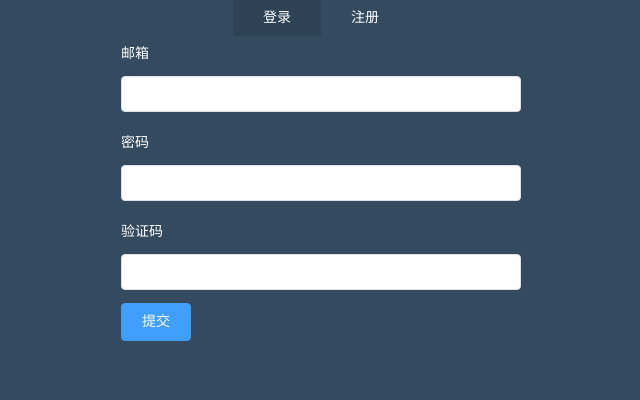
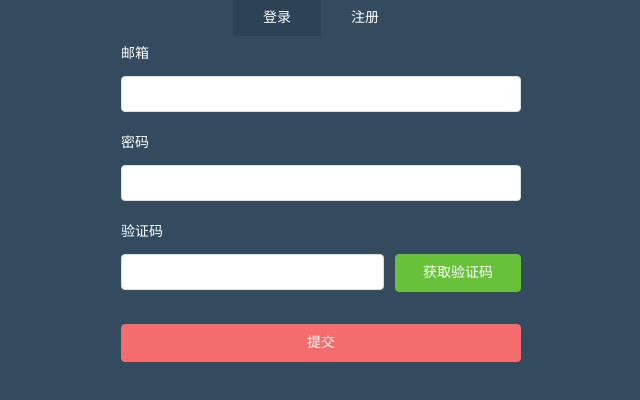
Before and after one commit to uxin1001/vue-admin, a Vue app: page /#/login in a window 1280 px wide. Shown: the top 400 px of the page, without its empty margins (319-959 px from the left). Built offline with nearby package versions, Linux system fonts and the light colour scheme.

Commit message:
增加登录验证

```diff
--- a/src/main.js
+++ b/src/main.js
@@ -4,6 +4,7 @@ import router from './router'
 import store from './store'
 import ElementUI from 'element-ui';
 import 'element-ui/lib/theme-chalk/index.css';
+
 
 Vue.use(ElementUI);
 Vue.config.productionTip = false
--- a/src/views/login/index.vue
+++ b/src/views/login/index.vue
@@ -18,22 +18,39 @@
         class="login-from"
         size="medium"
       >
-        <el-form-item prop="pass" class="item-from">
+        <el-form-item prop="username" class="item-from">
           <label>邮箱</label>
-          <el-input type="password" v-model="ruleForm.pass" autocomplete="off"></el-input>
+          <el-input type="text" v-model="ruleForm.username" autocomplete="off"></el-input>
         </el-form-item>
 
-        <el-form-item prop="checkPass" class="item-from">
+        <el-form-item prop="password" class="item-from">
           <label>密码</label>
-          <el-input type="password" v-model="ruleForm.checkPass" autocomplete="off"></el-input>
+          <el-input
+            type="password"
+            v-model="ruleForm.password"
+            autocomplete="off"
+            minlength="6"
+            maxlength="20"
+          ></el-input>
         </el-form-item>
 
-        <el-form-item prop="age" class="item-from">
+        <el-form-item prop="code" class="item-from">
           <label>验证码</label>
-          <el-input v-model.number="ruleForm.age"></el-input>
+          <el-row :gutter="11">
+            <el-col :span="16">
+              <div>
+                <el-input v-model.number="ruleForm.code" minlength="6" maxlength="6"></el-input>
+              </div>
+            </el-col>
+            <el-col :span="8">
+              <div>
+                <el-button type="success" class="block">获取验证码</el-button>
+              </div>
+            </el-col>
+          </el-row>
         </el-form-item>
         <el-form-item>
-          <el-button type="primary" @click="submitForm('ruleForm')">提交</el-button>
+          <el-button type="danger" @click="submitForm('ruleForm')" class="login-btn block">提交</el-button>
         </el-form-item>
       </el-form>
     </div>
@@ -45,37 +62,36 @@ export default {
   name: "login",
 
   data() {
-    var checkAge = (rule, value, callback) => {
-      if (!value) {
-        return callback(new Error("年龄不能为空"));
+
+    //验证用户名
+    var validateUsername = (rule, value, callback) => {
+      let reg = /^[A-Za-z0-9\u4e00-\u9fa5]+@[a-zA-Z0-9_-]+(\.[a-zA-Z0-9_-]+)+$/;
+      if (value === "") {
+        callback(new Error("请输入用户名"));
+      } else if (!reg.test(value)) {
+        callback(new Error("用户名格式有误"));
+      } else {
+        callback(); //true
       }
-      setTimeout(() => {
-        if (!Number.isInteger(value)) {
-          callback(new Error("请输入数字值"));
-        } else {
-          if (value < 18) {
-            callback(new Error("必须年满18岁"));
-          } else {
-            callback();
-          }
-        }
-      }, 1000);
     };
-    var validatePass = (rule, value, callback) => {
+    //验证密码
+    var validatePassword = (rule, value, callback) => {
+      let reg = /^(?!\D+$)(?![^a-zA-Z]+$)\S{6,20}$/;
+
       if (value === "") {
         callback(new Error("请输入密码"));
+      } else if (!reg.test(value)) {
+        callback(new Error("密码为6-20的数字加字母"));
       } else {
-        if (this.ruleForm.checkPass !== "") {
-          this.$refs.ruleForm.validateField("checkPass");
-        }
         callback();
       }
     };
-    var validatePass2 = (rule, value, callback) => {
-      if (value === "") {
-        callback(new Error("请再次输入密码"));
-      } else if (value !== this.ruleForm.pass) {
-        callback(new Error("两次输入密码不一致!"));
+    //验证验证码
+    var validateCode = (rule, value, callback) => {
+      if (value=== "") {
+        callback(new Error("请输入验证码"));
+      }else if(!Number.isInteger(value)) {
+        callback(new Error("请输入数字值"));
       } else {
         callback();
       }
@@ -86,14 +102,15 @@ export default {
         { text: "注册", current: false }
       ],
       ruleForm: {
-        pass: "",
-        checkPass: "",
-        age: ""
+        username: "",
+        password: "",
+        code: ""
       },
+      //验证规则
       rules: {
-        pass: [{ validator: validatePass, trigger: "blur" }],
-        checkPass: [{ validator: validatePass2, trigger: "blur" }],
-        age: [{ validator: checkAge, trigger: "blur" }]
+        username: [{ validator: validateUsername, trigger: "blur" }], //trigger 失去焦点触发
+        password: [{ validator: validatePassword, trigger: "blur" }],
+        code: [{ validator: validateCode, trigger: "blur" }]
       }
     };
   },
@@ -104,7 +121,9 @@ export default {
   //写函数的地方
   methods: {
     toggleMenn(data) {
-      this.menuTab.forEach((elem, index) => {
+      this.menuTab.forEach(elem => {
+        console.log(data);
+
         elem.current = false;
       });
       //高光
@@ -119,7 +138,7 @@ export default {
           return false;
         }
       });
-    },
+    }
   }
 };
 </script>
@@ -130,8 +149,6 @@ export default {
   background-color: #334a5f;
 }
 .lohin-wrap {
-  width: 330px;
-  margin: auto;
 }
 .menu-tab {
   text-align: center;
@@ -157,10 +174,17 @@ export default {
     display: block;
     font-size: 14px;
     margin-bottom: 4px;
-    color:#fff;
+    color: #fff;
   }
   .item-from {
-  margin-bottom: 13px;
+    margin-bottom: 13px;
+  }
+  .block {
+    width: 100%;
+    display: block;
+  }
+  .login-btn {
+    margin-top: 19px;
   }
 }
 </style>
--- a/vue.config.js
+++ b/vue.config.js
@@ -9,6 +9,7 @@ module.exports = {
   /**
    * webpack配置,see https://github.com/vuejs/vue-cli/blob/dev/docs/webpack.md
    **/
+
   chainWebpack: (config) => {
   },
   configureWebpack: (config) => {
@@ -63,6 +64,7 @@ module.exports = {
       warnings: true,
       errors: true
     },
+    // eslint-disable-next-line no-unused-vars
     before: app => {
     }
   },
```
